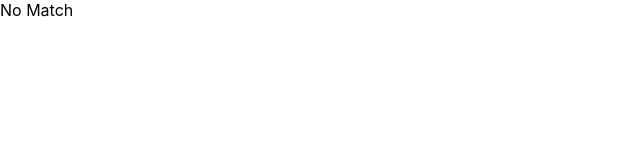
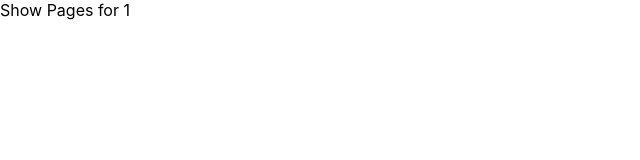
Before and after one commit to Gbirla06/box-office-app, a React (Create React App) app: page /show/1 in a window 1280 px wide. Shown: the top 160 px of the page, without its empty margins (0-640 px from the left). Built offline with nearby package versions, Linux system fonts and the light colour scheme.

Commit message:
Created dynamic show page

```diff
--- a/src/App.jsx
+++ b/src/App.jsx
@@ -2,6 +2,8 @@
 import Home from "./Pages/Home";
 import Starred from "./Pages/Starred";
 import MainLayout from "./Components/MainLayout";
+import Show from "./Pages/Show";
+
 function App() {
   return (
     <BrowserRouter>
@@ -10,6 +12,7 @@
           <Route path="/" element={<Home />} />
           <Route path="/starred" element={<Starred />} />
         </Route>
+        <Route path="/show/:showId" element={<Show/>} />
         <Route path="*" element={<div>No Match</div>} />
         {/* <Route path="/" element={<App />}>
             <Route index element={<Home />} />
--- a/src/Components/shows/ShowCard.jsx
+++ b/src/Components/shows/ShowCard.jsx
@@ -8,7 +8,7 @@
         <h1>{name}</h1>
         <p>{summaryStripped}</p>
         <div>
-            <Link to="/">Read more</Link>
+            <Link to={`/show/${id}`}>Read more</Link>
             <button type="button">Star me</button>
         </div>
     </div>;
--- a/src/Components/shows/ShowGrid.jsx
+++ b/src/Components/shows/ShowGrid.jsx
@@ -1,10 +1,10 @@
 import ShowCard from "./ShowCard";
 
 const ShowGrid = ({ shows }) => {
-  shows.map((data) =>
+  return shows.map((data) =>
   <ShowCard key={data.show.id}
             name={data.show.name}
-            image={data.show.image ? data.show.image.medium : '/public/logo192.png'}
+            image={data.show.image ? data.show.image.medium : '/imageNotFound.png'}
             id={data.show.id}
             summary={data.show.summary}/>);
 };
--- /dev/null
+++ b/src/Pages/Show.jsx
@@ -0,0 +1,9 @@
+import {useParams} from "react-router-dom"
+const Show = () =>{
+    const {showId} = useParams();
+    return <div>
+        Show Pages for {showId}
+    </div>
+};
+
+export default Show;
```
Also changed, not shown: public/imageNotFound.png (added).
